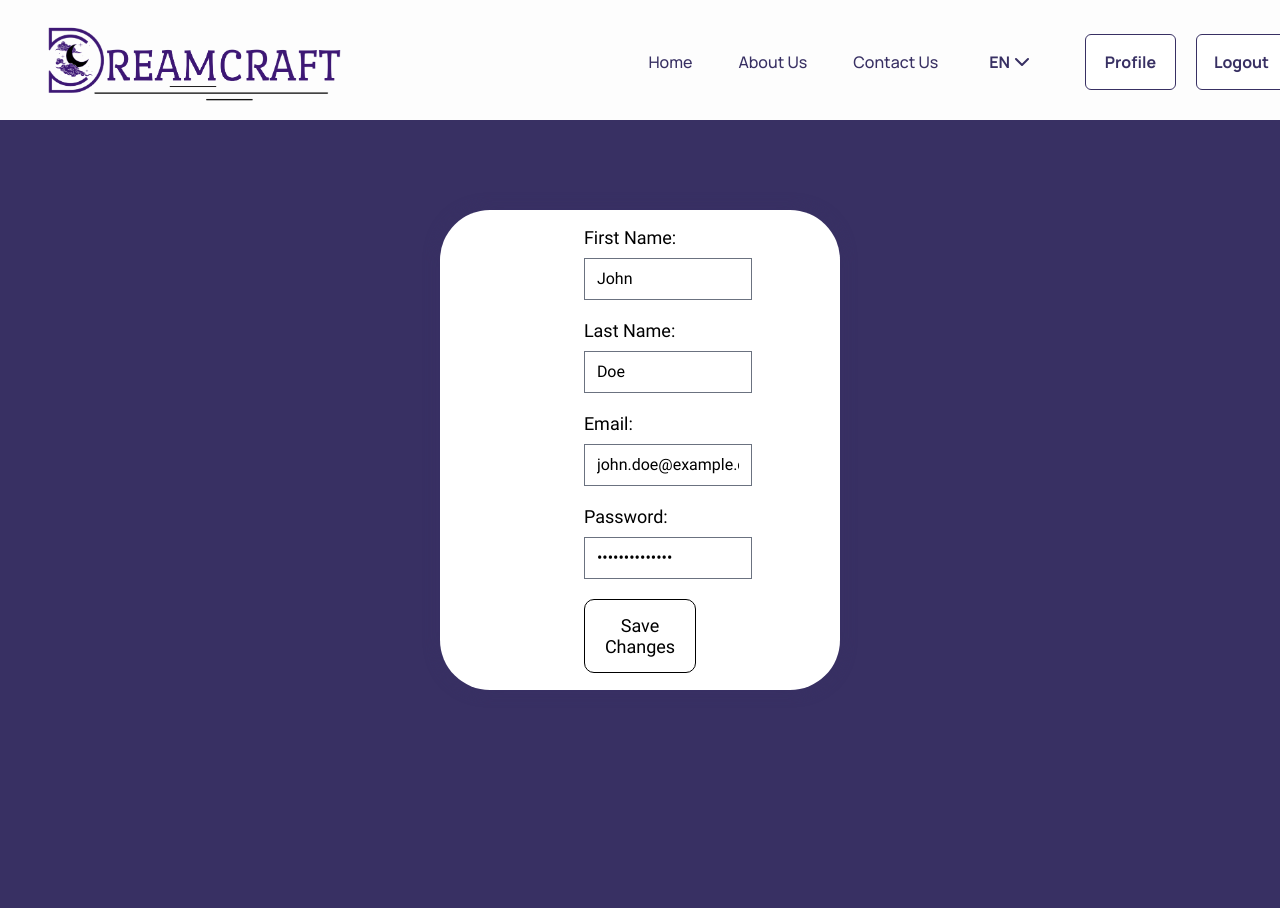
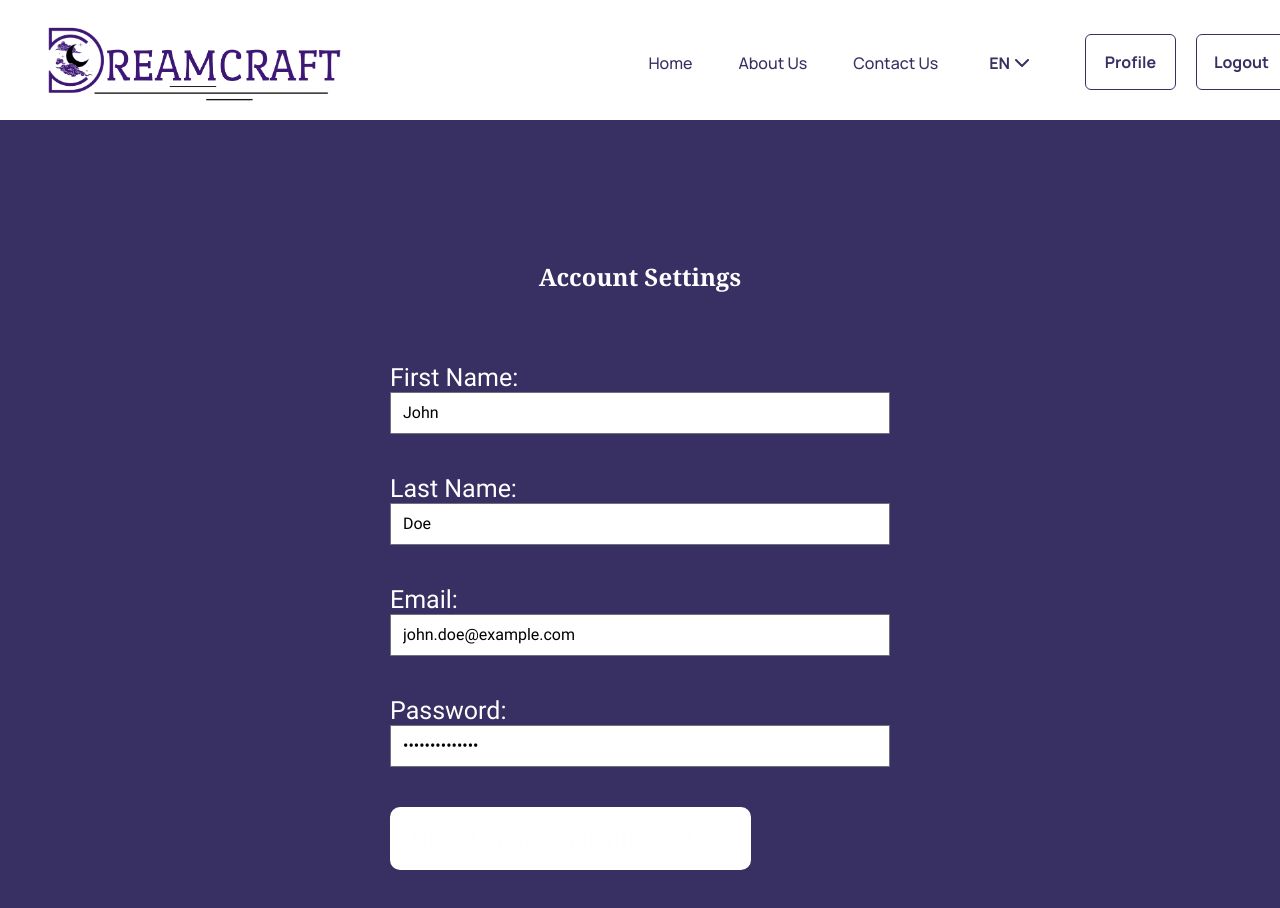
Before and after one commit to rhyss17/WebDreamcraft, a React (Create React App) app: page /profile in a window 1280 px wide. Shown: the top 908 px of the page. Before the commit the page ends 800 px from the top, so only its background shows below. Built offline with nearby package versions, Linux system fonts and the light colour scheme.

Commit message:
Creating a new userhome

```diff
--- a/package.json
+++ b/package.json
@@ -13,7 +13,7 @@
     "react-datepicker": "^4.5.0",
     "react-dom": "17.0.2",
     "react-pro-sidebar": "^1.0.0",
-    "react-router-dom": "^6.0.2",
+    "react-router-dom": "^6.20.1",
     "react-router-hash-link": "^2.4.3",
     "react-scripts": "^5.0.1",
     "react-select": "^5.2.1",
--- a/src/Routes.js
+++ b/src/Routes.js
@@ -10,6 +10,7 @@ const PersonalRecommendation = React.lazy(
   () => import("pages/PersonalRecommendation"),
 );
 const Profile = React.lazy(() => import("pages/Profile"));
+const Userhome = React.lazy(() => import("pages/userhome"));
 const ContactUs = React.lazy(() => import("pages/ContactUs"));
 const AboutUs = React.lazy(() => import("pages/AboutUs"));
 const YOGASTUDIO = React.lazy(() => import("pages/YOGASTUDIO"));
@@ -56,6 +57,8 @@ const ProjectRoutes = () => {
           <Route path="/aboutus" element={<AboutUs />} />
           <Route path="/contactus" element={<ContactUs />} />
           <Route path="/profile" element={<Profile />} />
+          <Route path="/userhome" element={<Userhome />} />
+
           <Route
             path="/personalrecommendation"
             element={<PersonalRecommendation />}
--- a/src/pages/Profile/Profile.css
+++ b/src/pages/Profile/Profile.css
@@ -1,133 +1,88 @@
-/* Profile Page Styles */
 
 body {
   font-family: Georgia, 'Times New Roman', Times, serif;
-  font-size: 18px;
+  font-size: 25px;
   background-color: #383063;
-  margin-top: 0;
+  margin: 0;
   padding: 0;
+  color: #000000; /* Adjusted text color for better visibility */
 }
 
 .header {
-  background-color: #fdfdfd; /* Change to your header color */
+  background-color: #ffffff; /* Change to your header color */
   height: 120px;
-  margin: 0; /* Reset margin to remove any unwanted space */
-  padding: 0; /* Reset padding to remove any unwanted space */
-  display: flex; /* Use flex to control header items */
-  justify-content: center; /* Center items horizontally */
-  align-items: center; /* Center items vertically */
-}
-
-.profile-container {
-  max-width: 70px; /* Adjusted max-width for better visibility */
-  margin: 90px auto;
-  background-color: #383063;
-  padding: 200px;
-  border-radius: 50px;
-  box-shadow: 0 0 15px #ffffff;
+  margin: 0;
+  padding: 0;
   display: flex;
   justify-content: center;
   align-items: center;
-  height: 60vh; /* Set a height to center vertically */
 }
 
 .profile-form {
+  width: 50%; /* Adjust the width as needed */
+  padding: 20px;
+  box-sizing: border-box;
+}
+
+/* Add additional styling as needed */
+
+.profile-container {
+  max-width: 1200px; /* Adjusted max-width for better visibility */
+  margin: 80px auto;
+  background-color: transparent;
+  padding: 60px; /* Adjusted padding for better spacing */
+  border-radius: 20px; /* Adjusted border-radius */
   display: flex;
-  flex-direction: column;
-  align-items: center;
+  flex-direction: column; /* Adjusted to column layout */
+  align-items: center; /* Center content horizontally */
+}
+
+.account-settings {
+  color: #ffffff;
+  text-align: center; /* Changed to center for vertical alignment */
+  margin-bottom: 30px;
+}
+
+.account-settings h1 {
+  font-family: Georgia, 'Times New Roman', Times, serif;
+  font-weight: bold;
+  font-size: 24px; /* Adjusted font-size */
+  margin-bottom: 20px; /* Adjusted margin for better spacing */
 }
 
 label {
-  display: block;
   margin-bottom: 10px;
-  color: #fff; /* Adjusted label color for better visibility */
+  color: #ffffff;
 }
 
 input {
-  width: 150%; /* Adjust the width percentage as needed */
-  max-width: 300px; /* Set a maximum width if necessary */
+  width: 100%; /* Adjusted width for better responsiveness */
+  max-width: px;
   padding: 10px;
-  margin-bottom: 20px;
+  margin-bottom: 40px;
   border: 1px solid #000;
   border-radius: 10px;
   box-sizing: border-box;
-}
-
-/* Profile Page Styles */
-
-body {
-  font-family: Georgia, 'Times New Roman', Times, serif;
-  font-size: 18px;
-  background-color: #383063;
-  margin-top: 0;
-  padding: 0;
-}
-
-.header {
-  background-color: #fdfdfd; /* Change to your header color */
-  height: 120px;
-  margin: 0; /* Reset margin to remove any unwanted space */
-  padding: 0; /* Reset padding to remove any unwanted space */
-  display: flex; /* Use flex to control header items */
-  justify-content: center; /* Center items horizontally */
-  align-items: center; /* Center items vertically */
-}
-
-.profile-container {
-  max-width: 70px; /* Adjusted max-width for better visibility */
-  margin: 90px auto;
-  background-color: #ffffff;
-  padding: 200px;
-  border-radius: 50px;
-  box-shadow: 0 0 15px #383063;
-  display: flex;
-  justify-content: center;
-  align-items: center;
-  height: 60vh; /* Set a height to center vertically */
-}
-
-.profile-form {
-  display: flex;
-  flex-direction: column;
-  align-items: center;
-}
-
-label {
-  display: block;
-  margin-bottom: 10px;
-  color: #000000; /* Adjusted label color for better visibility */
-}
-
-input {
-  width: 150%; /* Adjust the width percentage as needed */
-  max-width: 300px; /* Set a maximum width if necessary */
-  padding: 10px;
-  margin-bottom: 20px;
-  border: 1px solid #000;
-  border-radius: 10px;
-  box-sizing: border-box;
+  background-color: #f0f0f0; /* Add your desired background color here */
+  font-size: 25px;
 }
 
 button {
-  background-color:  #ffffff;
-  color: #000000; /* Adjusted button text color for better visibility */
-  padding: 15px 20px; /* Adjusted padding */
-  border: 1px solid #000000;
-  border-radius: 10px; /* Adjusted border-radius */
+  background-color: #ffffff;
+  color: #fffefe;
+  padding: 15px 20px;
+  border: 2px solid #ffffff;
+  border-radius: 10px;
   cursor: pointer;
 }
 
 button:hover {
-  background-color: #8376c5;
+  background-color: #8476c7;
 }
 
 h3 {
   margin-top: 20px;
-  color: #fff; /* Adjusted heading color for better visibility */
-}
-
-p {
-  color: #000000; /* Adjusted paragraph color for better visibility */
+  color: #fff;
 }
 
 /* Responsive Styles */
@@ -137,25 +92,3 @@ p {
     margin: 20px;
   }
 }
-
-
-button:hover {
-  background-color: #8376c5;
-}
-
-h3 {
-  margin-top: 20px;
-  color: #fff; /* Adjusted heading color for better visibility */
-}
-
-p {
-  color: #fff; /* Adjusted paragraph color for better visibility */
-}
-
-/* Responsive Styles */
-@media (max-width: 768px) {
-  .profile-container {
-    max-width: 100%;
-    margin: 20px;
-  }
-}
--- a/src/pages/Profile/index.js
+++ b/src/pages/Profile/index.js
@@ -34,9 +34,11 @@ const Profile = () => {
   return (
     <>
       <Header className="header" />
-        <form className="profile-form"></form>
       <div className="profile-container">
-        <form onSubmit={handleSubmit}>
+        <div className="account-settings">
+          <h1 style={{ fontWeight: 'bold' }}>Account Settings</h1>
+        </div>
+        <form onSubmit={handleSubmit} className="profile-form">
           <div>
             <label htmlFor="firstName">First Name:</label>
             <input
@@ -77,7 +79,7 @@ const Profile = () => {
               onChange={handleInputChange}
             />
           </div>
-          <button type="submit">Save Changes</button>
+          <button type="submit">Update personal information</button>
         </form>
       </div>
     </>
--- /dev/null
+++ b/src/pages/userhome/index.js
@@ -0,0 +1,78 @@
+import React from "react";
+import { useNavigate } from "react-router-dom";
+import Header from "components/Header";
+import { Button, Img, Text } from "components";
+import "./userhome.css";
+
+const Userhome = () => {
+  const navigate = useNavigate();
+
+  return (
+    <>
+      <Header />
+      <div className="flex flex-col font-manrope items-start justify-start mx-auto w-auto sm:w-full md:w-full">
+        <div className="bg-white-A700 flex flex-col items-center justify-start pr-4 py-4 w-full">
+          <div className="flex flex-col justify-start max-w-[1419px] mb-[143px] mx-auto md:px-5 w-full">
+            <div className="flex md:flex-col flex-row md:gap-10 items-start justify-between w-full">
+              <div className="flex sm:flex-1 flex-col items-start justify-start w-auto sm:w-full">
+                <div className="flex sm:flex-col flex-row sm:gap-10 items-start justify-between w-full">
+                  <div className="flex flex-row gap-2.5 items-center justify-center p-2.5 w-auto">
+                    {/* Content here */}
+                  </div>
+                </div>
+              </div>
+            </div>
+            <div className="flex items-center justify-center flex-col md:flex-row gap-10 w-full">
+              <div className="flex flex-col items-center justify-center gap-4 h-[151px] w-[421px] mt-4">
+                <br /> {/* Corrected line break */}
+                <Img
+                  className="h-[120px] object-cover rounded-[71px] w-[142px]"
+                  src="images/img_ellipse1.png"
+                  alt="img_ellipse1"
+                />
+                <Text
+                  className="text-3xl text-black-900 mb-10"
+                  size="txtManropeBold32"
+                >
+                  Hello User
+                </Text>
+              </div>
+              <div className="button-container">
+                <div className="button-border">
+                  <button
+                    className="styled-button large-font"
+                    onClick={() => navigate("/Profile")}
+                  >
+                    Account Settings
+                  </button>
+                </div>
+              </div>
+              <div className="button-container">
+                <div className="button-border">
+                  <button
+                    className="styled-button large-font"
+                    onClick={() => navigate("/home1")}
+                  >
+                    Establishment
+                  </button>
+                </div>
+              </div>
+              <div className="button-container">
+                <div className="button-border">
+                  <button
+                    className="styled-button large-font"
+                    onClick={() => navigate("/customerreviews")}
+                  >
+                    Recent Customer Reviews
+                  </button>
+                </div>
+              </div>
+            </div>
+          </div>
+        </div>
+      </div>
+    </>
+  );
+};
+
+export default Userhome;
--- /dev/null
+++ b/src/pages/userhome/userhome.css
@@ -0,0 +1,25 @@
+.button-container {
+    text-align: center;
+  }
+
+  .button-border {
+    border-width: 1px;
+    border-style: solid;
+    border-color: #000;
+    border-radius: 20px;
+    padding: 10px;
+    width: 300px;
+    background-color: #383063;
+  }
+
+  .styled-button {
+    background-color: transparent;
+    border: none;
+    padding: 8px 16px;
+    font-size: 16px;
+    color:aliceblue;
+  }
+
+  .styled-button.large-font {
+    font-size: 20px;
+  }
```
Also changed, not shown: public/images/background.jpg (added), 1 other file (tests, documents, lock files or other folders).
